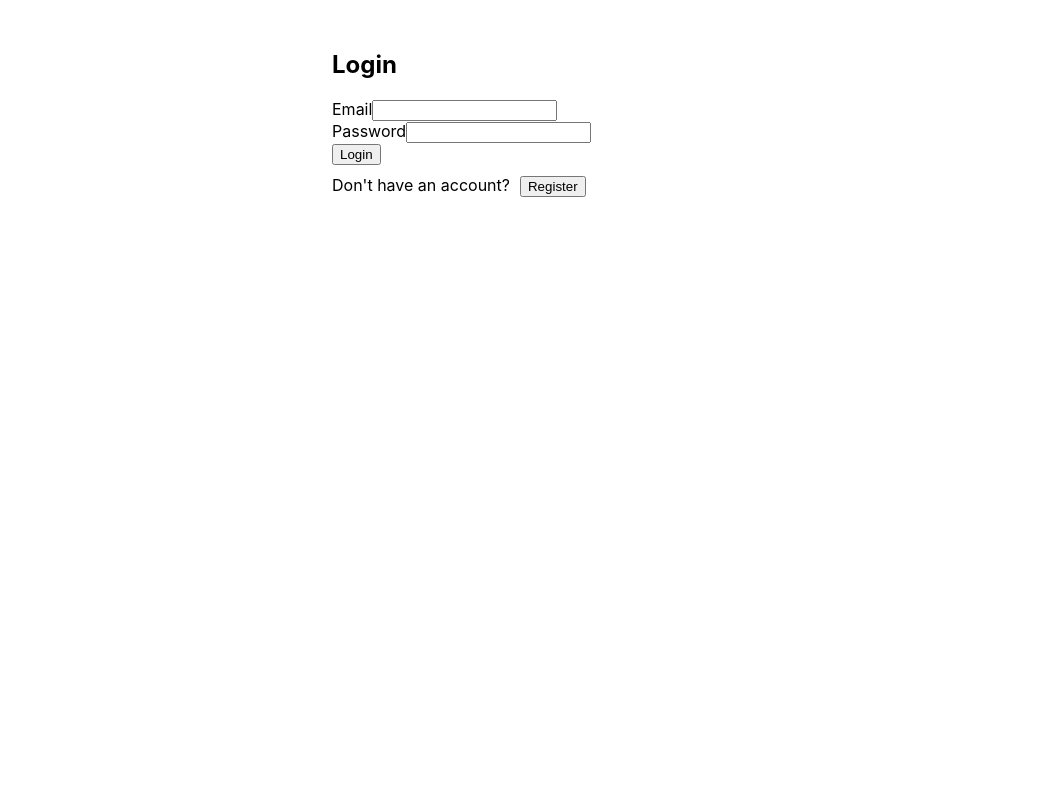
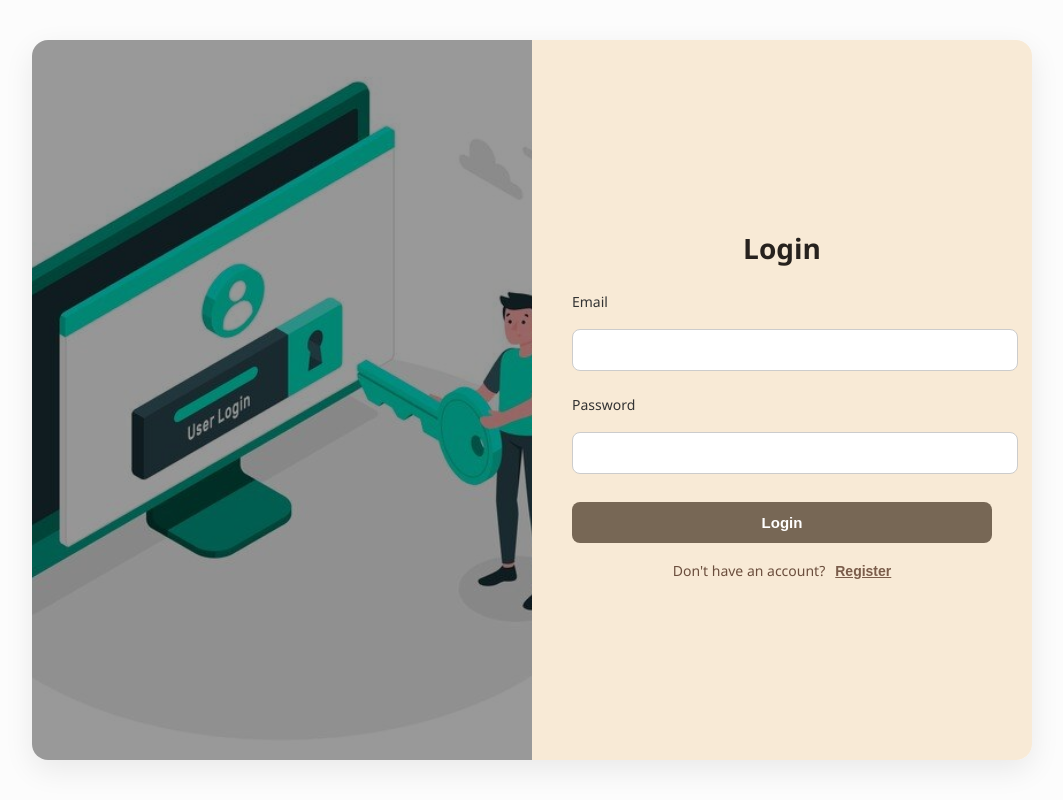
Before and after one commit to Sivasri5/Login-and-Register-, a React (Create React App) app in the folder frontend/: page / in a window 1280 px wide. Shown: the whole page, without its empty margins (108-1171 px from the left). Built offline with nearby package versions, Linux system fonts and the light colour scheme.

Commit message:
styles added

```diff
--- a/frontend/src/App.css
+++ b/frontend/src/App.css
@@ -1,38 +1,7 @@
-.App {
-  text-align: center;
+html,body,#root{
+  margin : 0;
+  padding : 0;
+  width: 100%;
+  font-family: 'Times New Roman', Times, serif;
+  background-color: white;
 }
-
-.App-logo {
-  height: 40vmin;
-  pointer-events: none;
-}
-
-@media (prefers-reduced-motion: no-preference) {
-  .App-logo {
-    animation: App-logo-spin infinite 20s linear;
-  }
-}
-
-.App-header {
-  background-color: #282c34;
-  min-height: 100vh;
-  display: flex;
-  flex-direction: column;
-  align-items: center;
-  justify-content: center;
-  font-size: calc(10px + 2vmin);
-  color: white;
-}
-
-.App-link {
-  color: #61dafb;
-}
-
-@keyframes App-logo-spin {
-  from {
-    transform: rotate(0deg);
-  }
-  to {
-    transform: rotate(360deg);
-  }
-}
--- a/frontend/src/App.js
+++ b/frontend/src/App.js
@@ -2,6 +2,7 @@ import React, { useEffect, useState } from 'react';
 import { Routes, Route, Navigate, BrowserRouter } from 'react-router-dom';
 import Authform from './pages/Authform';
 import Dashboard from './pages/Dashboard';
+
 
 function App() {
   const [isAuthenticated, setIsAuthenticated] = useState(!!localStorage.getItem('token'));
--- a/frontend/src/component/Authpage.jsx
+++ b/frontend/src/component/Authpage.jsx
@@ -1,6 +1,8 @@
 import React, { useState } from 'react';
 import axios from '../axios';
 import { useNavigate } from 'react-router-dom';
+import styles from '../styles/authform.module.css';
+
 
 function Authpage({ setAuth }) {
   const [isLogin, setIsLogin] = useState(true);
@@ -31,7 +33,11 @@ function Authpage({ setAuth }) {
   };
 
   return (
-    <div style={{ maxWidth: '400px', margin: '50px auto' }}>
+    <div className={styles['auth-wrapper']}>
+    <div className={styles['auth-container']}>
+      <div className={styles['auth-left']} />
+      <div className={styles['auth-right']}>
+        <div className={styles['auth-card']}>
           <h2>{isLogin ? 'Login' : 'Register'}</h2>
           <form onSubmit={handleSubmit}>
             {!isLogin && (
@@ -50,14 +56,16 @@ function Authpage({ setAuth }) {
             </div>
             <button type="submit">{isLogin ? 'Login' : 'Register'}</button>
           </form>
-
-      <p style={{ marginTop: '10px' }}>
+          <p>
             {isLogin ? "Don't have an account?" : 'Already have an account?'}
             <button onClick={toggleForm} style={{ marginLeft: '10px' }}>
               {isLogin ? 'Register' : 'Login'}
             </button>
           </p>
         </div>
+      </div>
+    </div>
+    </div>
   );
 }
 
--- a/frontend/src/component/Home.jsx
+++ b/frontend/src/component/Home.jsx
@@ -1,7 +1,8 @@
 import React, { useEffect, useState } from 'react';
 import axios from '../axios';
+import styles from '../styles/home.module.css';
 
-function UserCard() {
+function Home() {
   const [name, setName] = useState('');
 
   useEffect(() => {
@@ -25,11 +26,11 @@ function UserCard() {
   }, []);
 
   return (
-    <div style={{ border: '1px solid #ccc', padding: '1rem', maxWidth: '200px', margin: '2rem auto' }}>
-      <h3>Welcome</h3>
-      <p style={{ fontWeight: 'bold' }}>{name}</p>
+    <div className={styles['welcome-card']}>
+      <div className={styles['welcome-title']}>Welcome Back!</div>
+      <div className={styles['username']}>{name}</div>
     </div>
   );
 }
 
-export default UserCard;
+export default Home;
--- a/frontend/src/pages/Authform.jsx
+++ b/frontend/src/pages/Authform.jsx
@@ -1,5 +1,6 @@
 import React from 'react';
 import Authpage from '../component/Authpage';
+
 
 function Authform({ setAuth }) {
   return (
--- a/frontend/src/pages/Dashboard.jsx
+++ b/frontend/src/pages/Dashboard.jsx
@@ -1,6 +1,8 @@
 import React from 'react';
 import { useNavigate } from 'react-router-dom';
 import Home from '../component/Home';
+import styles from '../styles/home.module.css';
+
 
 function Dashboard({ setAuth }) {
   const navigate = useNavigate();
@@ -12,11 +14,13 @@ function Dashboard({ setAuth }) {
   };
 
   return (
-    <div>
-      <h2 style={{ textAlign: 'center' }}>Dashboard</h2>
-      <button onClick={handleLogout} style={{ float: 'right', margin: '10px' }}>
-        Logout
-      </button>
+    <div className={styles['dashboard-wrapper']}>
+      <div className={styles['dashboard-header']}>
+        <h2>Dashboard</h2>
+        <button className={styles['logout-button']} onClick={handleLogout}>
+          Logout
+        </button>
+      </div>
       <Home />
     </div>
   );
--- /dev/null
+++ b/frontend/src/styles/authform.module.css
@@ -0,0 +1,119 @@
+.auth-wrapper {
+  display: flex;
+  justify-content: center;
+  align-items: center;
+  height: 100vh;
+  background-color: #fcfcfc;
+  padding: 20px;
+  box-sizing: border-box;
+}
+
+.auth-container {
+  display: flex;
+  width: 100%;
+  max-width: 1000px;
+  height: 90vh;
+  font-family: 'Segoe UI', sans-serif;
+  background-color: #fff;
+  border-radius: 16px;
+  overflow: hidden;
+  box-shadow: 0 10px 30px rgba(0, 0, 0, 0.08);
+}
+
+
+.auth-left {
+  width: 50%;
+  background: url('../assets/auth-image.jpg') no-repeat center center;
+  background-size: cover;
+  position: relative;
+  color: #fff;
+  display: flex;
+  flex-direction: column;
+  justify-content: flex-end;
+  padding: 40px;
+}
+
+.auth-left::before {
+  content: "";
+  position: absolute;
+  inset: 0;
+  background-color: rgba(0, 0, 0, 0.4);
+}
+
+
+.auth-right {
+  width: 50%;
+  display: flex;
+  justify-content: center;
+  align-items: center;
+  background-color: #f8ead6;
+  padding: 0 40px;
+}
+
+
+.auth-card {
+  width: 100%;
+  max-width: 420px;
+  background: transparent;
+}
+
+.auth-card h2 {
+  font-size: 28px;
+  margin-bottom: 25px;
+  text-align: center;
+  color: #27221e;
+}
+
+.auth-card input {
+  width: 100%;
+  padding: 12px;
+  margin: 12px 0;
+  border: 1px solid #ccc;
+  border-radius: 8px;
+  font-size: 14px;
+  background-color: #fff;
+}
+
+.auth-card label {
+  display: block;
+  margin-top: 12px;
+  margin-bottom: 6px;
+  font-size: 14px;
+  color: #333;
+}
+
+.auth-card button[type="submit"] {
+  width: 100%;
+  padding: 12px;
+  margin-top: 16px;
+  background-color: #776755;
+  color: #fff;
+  font-weight: 600;
+  border: none;
+  border-radius: 8px;
+  font-size: 15px;
+  cursor: pointer;
+  transition: background 0.3s ease;
+}
+
+.auth-card button[type="submit"]:hover {
+  background-color: #8c7763;
+}
+
+.auth-card p {
+  margin-top: 18px;
+  text-align: center;
+  font-size: 14px;
+  color: #6b4e3d;
+}
+
+.auth-card p button {
+  background: none;
+  border: none;
+  color: #7a5c4a;
+  font-weight: 600;
+  cursor: pointer;
+  text-decoration: underline;
+  padding: 0;
+  font-size: 14px;
+}
--- /dev/null
+++ b/frontend/src/styles/home.module.css
@@ -0,0 +1,62 @@
+.dashboard-wrapper {
+  font-family: 'Segoe UI', sans-serif;
+  background-color: #fffaf3;
+  min-height: 100vh;
+  padding: 40px;
+  display: flex;
+  flex-direction: column;
+  align-items: center;
+}
+
+.dashboard-header {
+  width: 100%;
+  display: flex;
+  justify-content: space-between;
+  align-items: center;
+  margin-bottom: 30px;
+}
+
+.dashboard-header h2 {
+  color: #4a3f35;
+  font-size: 28px;
+  margin: 0;
+}
+
+.logout-button {
+  padding: 10px 20px;
+  background-color: #937e6e;
+  color: white;
+  font-weight: bold;
+  border: none;
+  border-radius: 6px;
+  cursor: pointer;
+  transition: background 0.3s ease;
+}
+
+.logout-button:hover {
+  background-color: #7c6658;
+}
+
+.welcome-card {
+  background-color: #fff;
+  padding: 30px;
+  margin-top: 20px;
+  border-radius: 12px;
+  box-shadow: 0 0 12px rgba(0, 0, 0, 0.1);
+  width: 300px;
+  text-align: center;
+  color: #4a3f35;
+  font-family: 'Segoe UI', sans-serif;
+}
+
+.welcome-title {
+  font-size: 24px;
+  margin-bottom: 10px;
+  color: #937e6e;
+}
+
+.username {
+  font-size: 20px;
+  font-weight: bold;
+  color: #5c4636;
+}
```
Also changed, not shown: frontend/src/assets/auth-image.jpg (added). Lines whose indentation alone changed are shown as unchanged.
